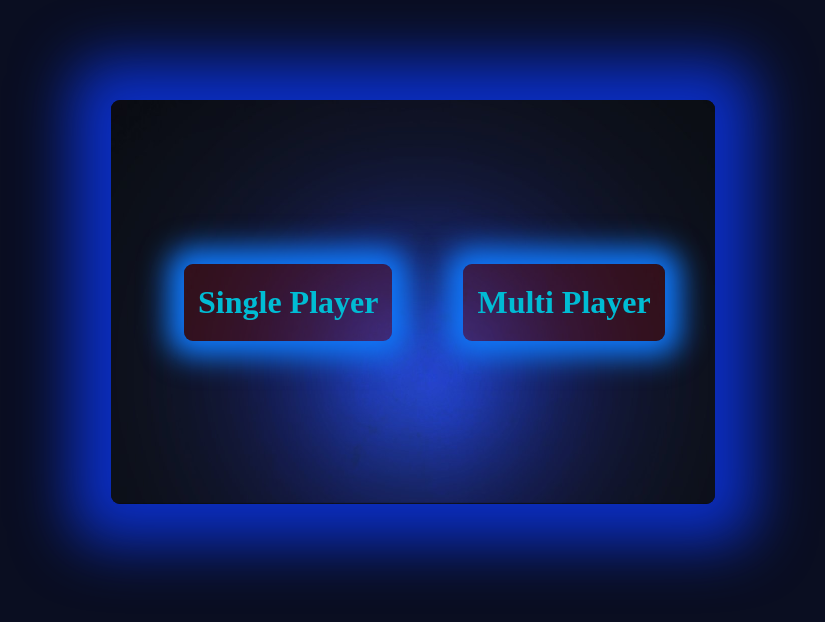
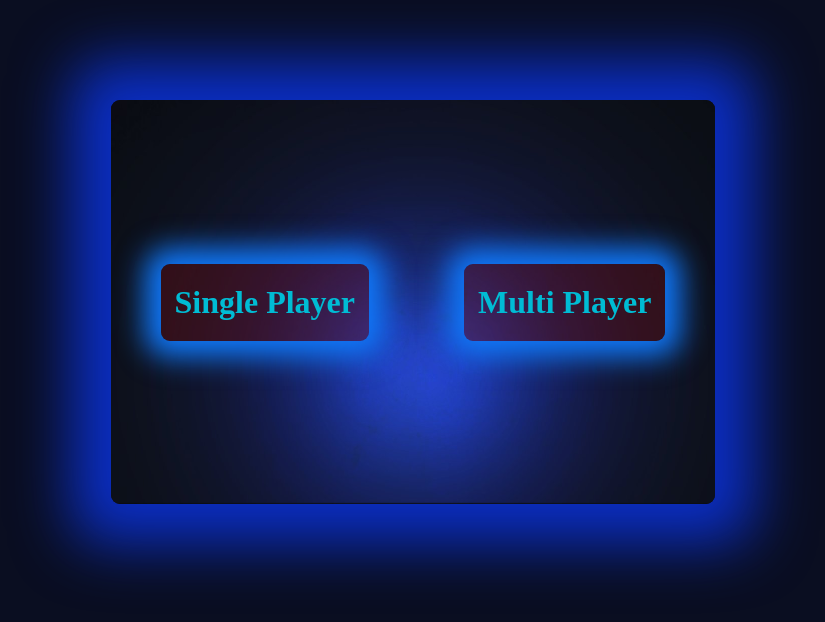
Before and after one commit to 8anoo/Ping_Pong, a plain HTML site: page index.html in a window 1280 px wide. Shown: the whole page, without its empty margins (227-1052 px from the left). Drawn offline with Linux system fonts and the light colour scheme.

```diff
--- a/css/style.css
+++ b/css/style.css
@@ -157,6 +157,7 @@ body{
     height: 66px;
     margin-left: 2.7px;
     margin-top: 15.5px;
+    box-shadow: 0px 0px 3px 2px #08402d;
 }
 #player22{
     border-radius: 5px;
@@ -166,6 +167,7 @@ body{
     height: 66px;
     margin-left: 2.7px;
     margin-top: 15.5px;
+    box-shadow: 0px 0px 3px 2px #08402d;
 }
 
 #ball1{
@@ -233,13 +235,13 @@ body{
     font-family: inherit;
     font-weight: bold;
     font-size: 32px;
-    margin-left: 71px;
+    /* margin-left: 71px; */
     /* line-height: 12.5; */
     box-shadow: 0px 0px 29px 16px #1078f9;
     cursor: pointer;
+    margin: 0px auto;
 
-
-    transition: 0.7s;
+    transition: 0.8s;
 }
 #start_parent{
     display: flex;
--- a/js/javascript.js
+++ b/js/javascript.js
@@ -83,6 +83,7 @@ function typemovement(){
         speedmovementy = 1.5;
         }
         else if(( (y>=(p1y+45)) && (y<=(p1y+55)) )){
+
             speedmovementy = 1;
         }
 }
@@ -372,7 +373,7 @@ addEventListener("keyup", function (e) {
     //up
            // player 2            // player 1
     if ((e.keyCode == 104) || (e.keyCode == 87)) {
-        debugger;
+        //debugger;
 
         //single play
         if(singleplay == true){
```
